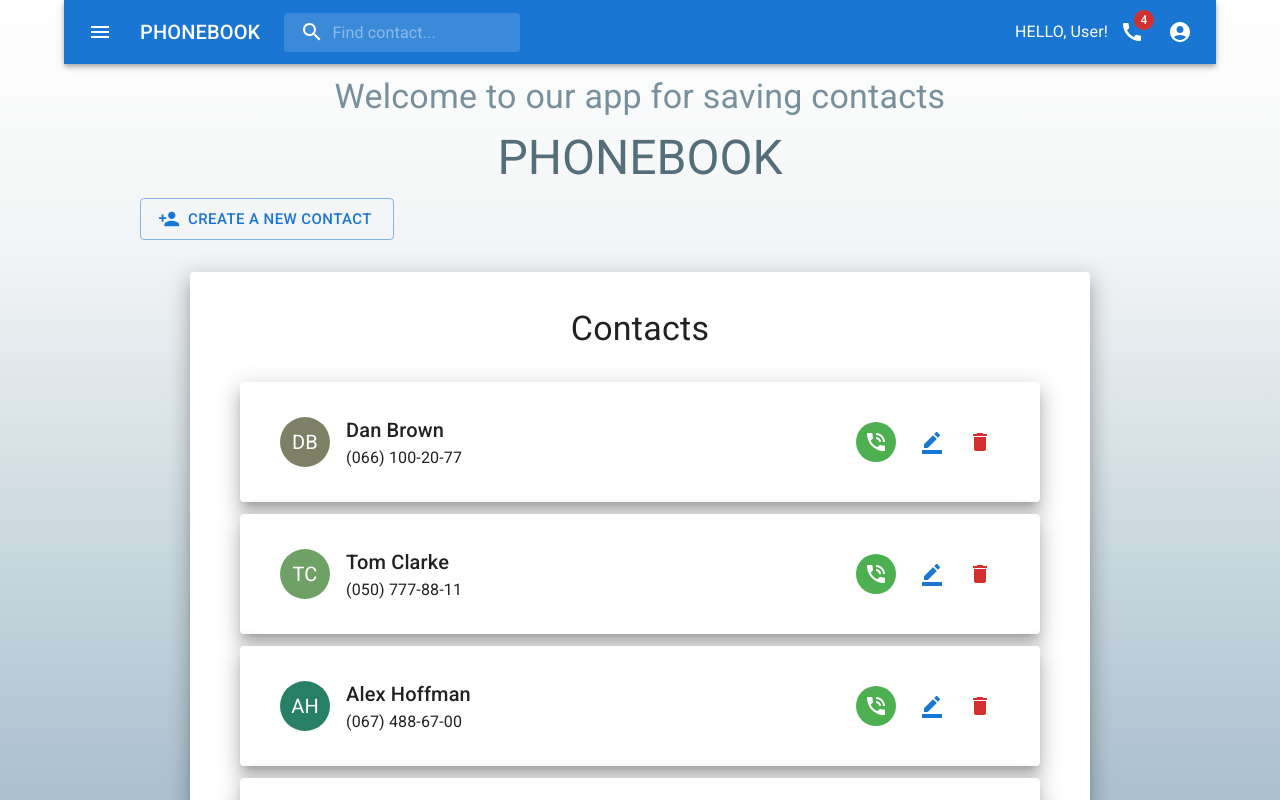
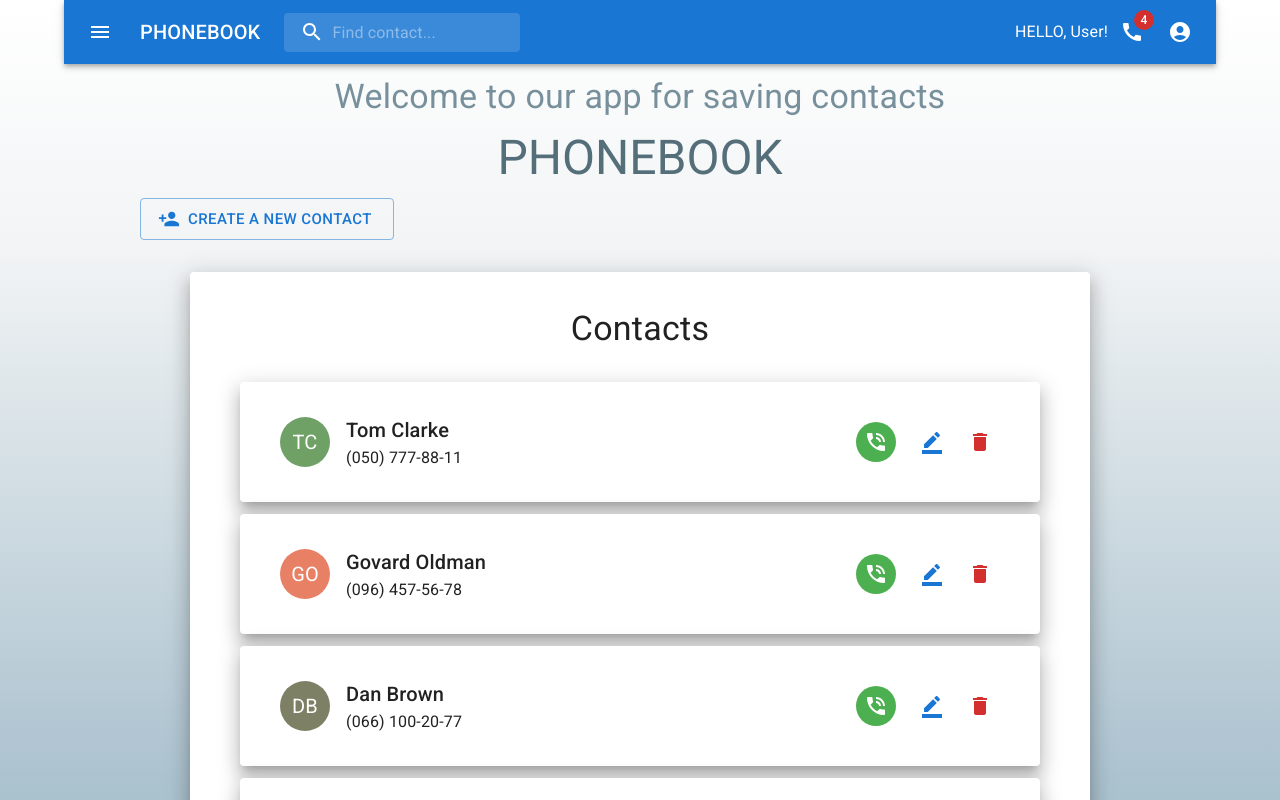
Before and after one commit to Yevhenii2022/goit-react-hw-07-phonebook, a React (Create React App) app: page / in a window 1280 px wide. Shown: the top 800 px of the page. Built offline with nearby package versions, Linux system fonts and the light colour scheme.

Commit message:
added dropdown

```diff
--- a/src/components/Contacts/Contacts.jsx
+++ b/src/components/Contacts/Contacts.jsx
@@ -1,5 +1,5 @@
 import React from 'react';
-import { useDispatch, useSelector } from 'react-redux';
+import { useSelector } from 'react-redux';
 import {
   List,
   ListItem,
@@ -9,14 +9,12 @@ import {
   Typography,
   Box,
 } from '@mui/material';
-import DeleteIcon from '@mui/icons-material/Delete';
 import PhoneInTalkIcon from '@mui/icons-material/PhoneInTalk';
 import BorderColorIcon from '@mui/icons-material/BorderColor';
 import { getContacts, getFilter } from 'redux/selectors';
-import { deleteContact } from 'redux/contactsSlice';
-import { showErrorMessage } from '../../utils/notifications';
 import { getColorFromName } from '../../utils/getColorFromName';
 import { getFirstTwoLetters } from '../../utils/getFirstTwoLetters';
+import { DropdownDeleteContact } from '../index';
 import {
   StyledPaper,
   StyledAvatar,
@@ -25,18 +23,12 @@ import {
 } from './Contacts.styled';
 
 export const Contacts = ({ theme }) => {
-  const dispatch = useDispatch();
   const contacts = useSelector(getContacts);
   const filter = useSelector(getFilter);
 
   const filteredContacts = contacts.filter(({ name }) =>
     name.toLowerCase().includes(filter)
   );
-
-  const handleDeleteContact = (id, name) => {
-    dispatch(deleteContact(id));
-    showErrorMessage(`You have deleted a contact "${name}"`);
-  };
 
   if (!filteredContacts?.length) {
     return (
@@ -54,7 +46,7 @@ export const Contacts = ({ theme }) => {
 
   return (
     <List>
-      {filteredContacts.map(({ id, name, number }) => (
+      {filteredContacts.reverse().map(({ id, name, number }) => (
         <StyledPaper
           elevation={12}
           sx={{ p: 3, my: 1.5, mx: 'auto', maxWidth: '800px' }}
@@ -78,16 +70,7 @@ export const Contacts = ({ theme }) => {
                 >
                   <BorderColorIcon />
                 </IconButton>
-                <IconButton
-                  color="error"
-                  // edge="end"
-                  aria-label="delete contact"
-                  data-id={id}
-                  data-name={name}
-                  onClick={() => handleDeleteContact(id, name)}
-                >
-                  <DeleteIcon />
-                </IconButton>
+                <DropdownDeleteContact id={id} name={name} />
               </StyledStack>
             }
           >
--- /dev/null
+++ b/src/components/DropdownDeleteContact/DropdownDeleteContact.jsx
@@ -0,0 +1,68 @@
+import * as React from 'react';
+import { useDispatch } from 'react-redux';
+import PropTypes from 'prop-types';
+import {
+  Button,
+  IconButton,
+  Dialog,
+  DialogActions,
+  DialogTitle,
+} from '@mui/material';
+import DeleteIcon from '@mui/icons-material/Delete';
+import { deleteContact } from 'redux/contactsSlice';
+import { showErrorMessage } from '../../utils/notifications';
+
+export const DropdownDeleteContact = ({ id, name }) => {
+  const dispatch = useDispatch();
+  const [open, setOpen] = React.useState(false);
+
+  const handleClickOpen = () => {
+    setOpen(true);
+  };
+
+  const handleClose = () => {
+    setOpen(false);
+  };
+
+  const handleDeleteContact = (id, name) => {
+    dispatch(deleteContact(id));
+    showErrorMessage(`You have deleted a contact "${name}"`);
+  };
+
+  return (
+    <>
+      <IconButton
+        color="error"
+        aria-label="delete contact"
+        data-id={id}
+        data-name={name}
+        onClick={handleClickOpen}
+      >
+        <DeleteIcon />
+      </IconButton>
+      <Dialog
+        open={open}
+        onClose={handleClose}
+        aria-labelledby="alert-dialog-title"
+        aria-describedby="alert-dialog-description"
+      >
+        <DialogTitle id="alert-dialog-title">
+          Do you want to remove a contact named "{name}"?
+        </DialogTitle>
+        <DialogActions>
+          <Button color="error" onClick={handleClose}>
+            NOT
+          </Button>
+          <Button color="success" onClick={() => handleDeleteContact(id, name)}>
+            YES
+          </Button>
+        </DialogActions>
+      </Dialog>
+    </>
+  );
+};
+
+DropdownDeleteContact.propTypes = {
+  id: PropTypes.string.isRequired,
+  name: PropTypes.string.isRequired,
+};
--- a/src/components/index.js
+++ b/src/components/index.js
@@ -2,3 +2,4 @@ export { AddContactForm } from './AddContactForm/AddContactForm';
 export { Contacts } from './Contacts/Contacts';
 export { MyAppBar } from './AppBar/AppBar';
 export { ContactsList } from './ContactsList/ContactsList';
+export { DropdownDeleteContact } from './DropdownDeleteContact/DropdownDeleteContact';
--- a/src/redux/contactsSlice.js
+++ b/src/redux/contactsSlice.js
@@ -3,10 +3,10 @@ import { nanoid } from 'nanoid';
 
 const initialState = {
   contacts: [
-    { id: 'id-1', name: 'Dan Brown', number: '(066) 100-20-77' },
-    { id: 'id-2', name: 'Tom Clarke', number: '(050) 777-88-11' },
-    { id: 'id-3', name: 'Alex Hoffman', number: '(067) 488-67-00' },
-    { id: 'id-4', name: 'Govard Oldman', number: '(096) 457-56-78' },
+    { id: 'id-1', name: 'Alex Hoffman', number: '(067) 488-67-00' },
+    { id: 'id-2', name: 'Dan Brown', number: '(066) 100-20-77' },
+    { id: 'id-3', name: 'Govard Oldman', number: '(096) 457-56-78' },
+    { id: 'id-4', name: 'Tom Clarke', number: '(050) 777-88-11' },
   ],
 };
 
```
